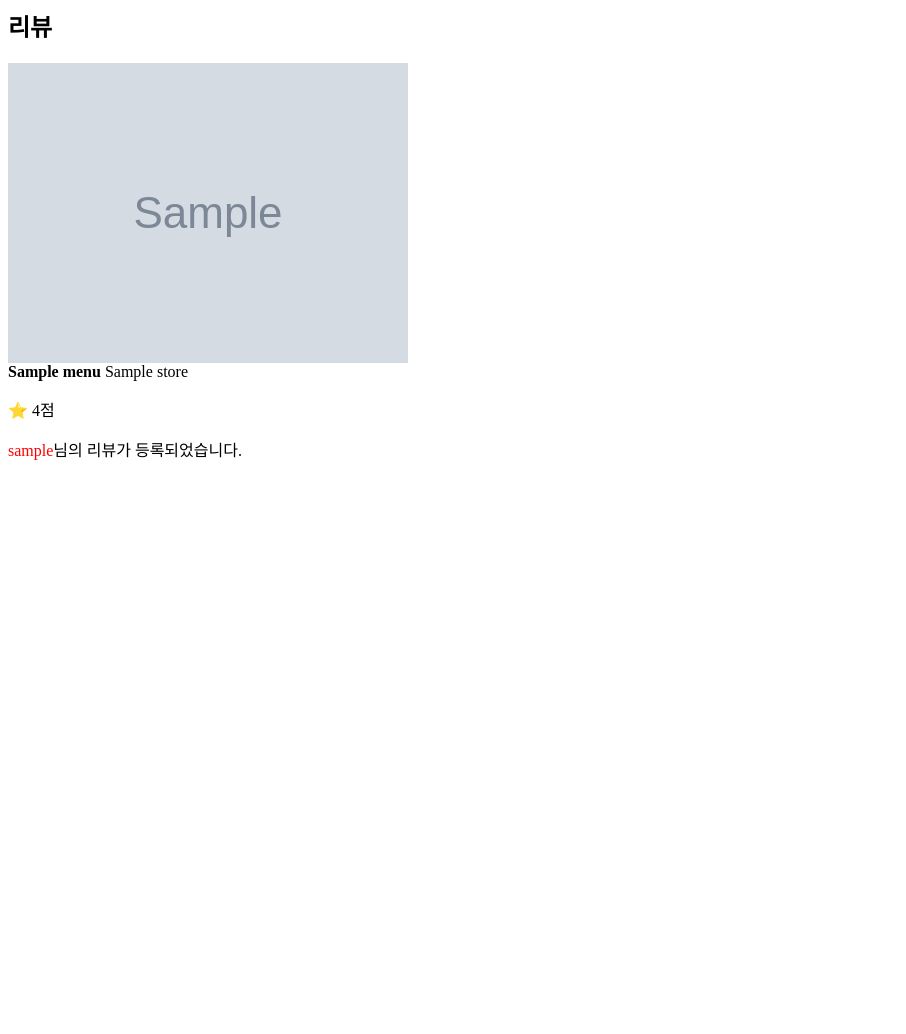
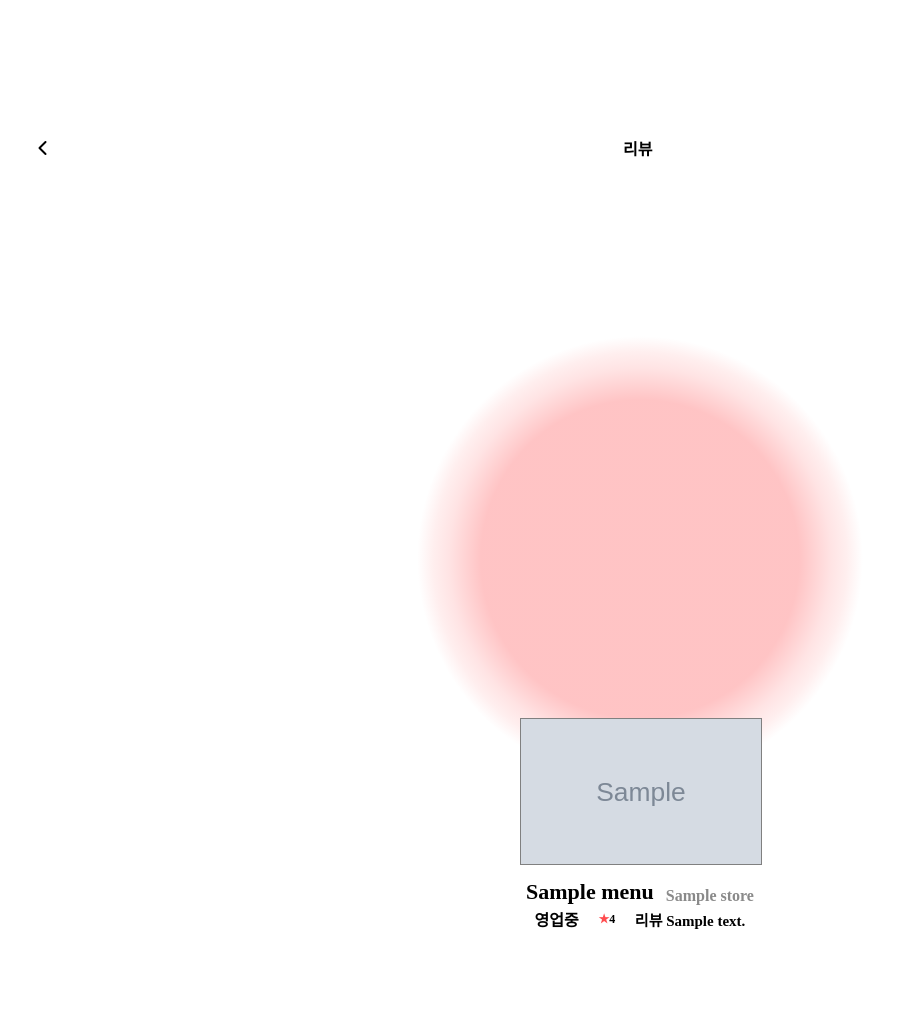
Before and after one commit to LikeLion-at-DGU/2025-simba-4-BapPul, a Django app: template project/menu/templates/menu/review_confirm.html in a window 1280 px wide. Shown: the whole page, without its empty margins (0-906 px from the left). Before the commit the page ends 460 px from the top, so only its background shows below. Run offline with Django 4.2, Linux system fonts and the light colour scheme; tables that the repository leaves empty hold one stand-in row (values such as "Sample post"); the template is opened without the code that fills it: values that come from a table or form of the project are taken from there, most other values are stand-ins (such as "Sample title", 1, 10 or a date in 2020); grey boxes marked "Sample" are stand-in pictures.

Commit message:
리뷰 등록 안내창 구현

```diff
--- a/project/menu/templates/menu/review_confirm.html
+++ b/project/menu/templates/menu/review_confirm.html
@@ -1,21 +1,88 @@
 {% load static %}
-<h2>리뷰</h2>
 
-<div class="review-box">
+<!DOCTYPE html>
+<html lang="en">
+
+<head>
+  <link rel="stylesheet" href="https://cdnjs.cloudflare.com/ajax/libs/font-awesome/6.5.0/css/all.min.css" />
+  <meta charset="UTF-8">
+  <meta name="viewport" content="width=device-width, initial-scale=1.0">
+  <link rel="stylesheet" href="{% static 'css/menu/review_confirm.css' %}">
+  <title>Document</title>
+</head>
+
+<body>
+  <header>
+    <i class="fa-solid fa-chevron-left"></i>
+    <p>리뷰</p>
+    <p>ㅤ</p>
+  </header>
+
+  <div class="container">
+
+    <!-- 🔴 원형 배경 포함한 이미지 박스 -->
+    <div class="circle-container">
+    </div>
+    <div class="card">
       <div class="image-box">
         {% if image %}
-      <!-- 사용자가 업로드한 이미지가 있을 경우 -->
         <img src="{{ image.url }}" alt="사용자 등록 이미지">
         {% else %}
-      <!-- 이미지 없을 경우 기본 이미지 사용 -->
         <img src="{% static 'images/default_review.png' %}" alt="기본 이미지">
         {% endif %}
-  </div>
 
         <div class="menu-info">
-    <strong>{{ menu.name }}</strong> <span>{{ store.name }}</span>
-    <p>⭐ {{ rating }}점</p>
+          <strong id="menu-name">{{ menu.name }}</strong>
+          <span id="store-name">{{ store.name }}</span>
+        </div>
+        <div class="review-info">
+          <p id="store-status">영업중</p>
+          <p id="store-avg-review">
+            <span style="color: #FF4C4F;">★</span>{{ rating }}
+          </p>
+          <p id="store-review-count">리뷰 {{ review_counting }}</p>
+        </div>
       </div>
     </div>
 
-<p><span style="color:red">{{ nickname }}</span>님의 리뷰가 등록되었습니다.</p>
+
+    <div class="stars">
+      {% for i in "12345" %}
+      {% if i <= rating %} <span style="color:#FF4C4F;"><i class="fa-solid fa-star"></i></span>
+        {% else %}
+        <span style="color:lightgray;"><i class="fa-solid fa-star"></i></span>
+        {% endif %}
+        {% endfor %}
+    </div>
+
+    <p id="confirmMsg" class="styled-message">
+      <span class="nickname">{{ nickname }}</span><span class="black">님</span>의
+      {% if review.image %}
+        사진 리뷰가 등록되었습니다.
+      {% else %}
+        별점 리뷰가 등록되었습니다.
+      {% endif %}
+    </p>
+
+  </div>
+
+  <script>
+    document.addEventListener('DOMContentLoaded', function () {
+      document.body.addEventListener('click', function () {
+        const confirmMsg = document.getElementById('confirmMsg');
+        const nickname = document.querySelector('.nickname')?.textContent || '';
+        if (confirmMsg && nickname) {
+          confirmMsg.innerHTML = `
+            <div>
+              <span class="nickname">${nickname}</span><span class="black">님!</span>
+            </div>
+            <div class="second-line">오늘의 리뷰가 밥지도에 등록되었어요!</div>
+          `;
+        }
+      }, { once: true });
+    });
+  </script>
+
+</body>
+
+</html>
--- /dev/null
+++ b/project/project/static/css/menu/review_confirm.css
@@ -0,0 +1,131 @@
+html, body {
+    width: 100%;
+    margin: 0;
+    padding: 0;
+    overflow-x: hidden;
+}
+
+header {
+    display: flex;
+    justify-content: space-between;
+    flex-wrap: nowrap;
+    align-items: center;
+    padding: 10% 3% 3% 3%;
+    height: 40px;
+    margin: 0;
+    font-weight: 600;
+}
+
+body{
+    width: 100%;
+    text-align: center;
+}
+
+.container {
+    position: relative;
+    width: 100%;
+    height: 700px;
+    display: flex;
+    flex-direction: column;
+    align-items: center;
+    margin-top: 10%;        /* 세로 위치는 유지 */
+    overflow: hidden;       /* 넘치는 원 잘라냄 */
+}
+
+.circle-container {
+    position: absolute;
+    width: 450px;
+    height: 450px;
+    left: 50%;              /* 가로 중앙 정렬 */
+    transform: translateX(-50%);
+    border-radius: 50%;
+    overflow: hidden;
+    background: radial-gradient(circle,
+            rgba(255, 45, 48, 0.282) 50%,
+            rgba(255, 114, 116, 0.198) 60%,
+            rgba(255, 166, 166, 0.185) 65%,
+            transparent 70%
+            /* 끝: 완전히 투명W*/
+        );
+
+        z-index: 0;
+        pointer-events: none;
+}
+
+.image-box img {
+    width: 240px;
+    height: 145px;
+    border: 1px solid gray;
+}
+
+.card {
+    position: relative;
+    z-index: 1;
+    display: flex;
+    flex-direction: column;
+    width: 240px;
+    height: 240px;
+    background-color: white;
+    border-radius: 10px;
+    margin-top: 30%;
+}
+
+.menu-info{
+    display: flex;
+    justify-content: space-around;
+    align-items: end;
+    margin-top: 4%;
+}
+
+#menu-name{
+    font-size: 22px;
+    font-weight: 600;
+
+}
+
+#store-name{
+    font-size: 16px;
+    color: #8A8A8A;
+    font-weight: 600;
+}
+
+.review-info{
+    display: flex;
+    justify-content: space-around;
+    margin: 1% 2%;
+    align-items: center;
+
+}
+
+.review-info p{
+    margin: 0;
+}
+
+#store-status{
+    font-size: 16px;
+    font-weight: 600;
+}
+
+#store-avg-review{
+    font-size: 12px;
+    font-weight: 600;
+}
+
+#store-review-count{
+    font-size: 15px;
+    font-weight: 600;
+}
+
+.stars{
+    display: flex;
+    margin-top: 15%;
+    font-size: 30px;
+    gap: 25px;
+}
+
+.confirm-msg{
+    display: flex;
+    margin-top: 10%;
+    font-size: 15px;
+    font-weight: 600;
+}
```
Also changed, not shown: project/menu/templates/menu/store_review.html (+19 -1 lines), project/project/static/css/menu/store_review.css (+32 -5 lines). Lines whose indentation alone changed are shown as unchanged.
